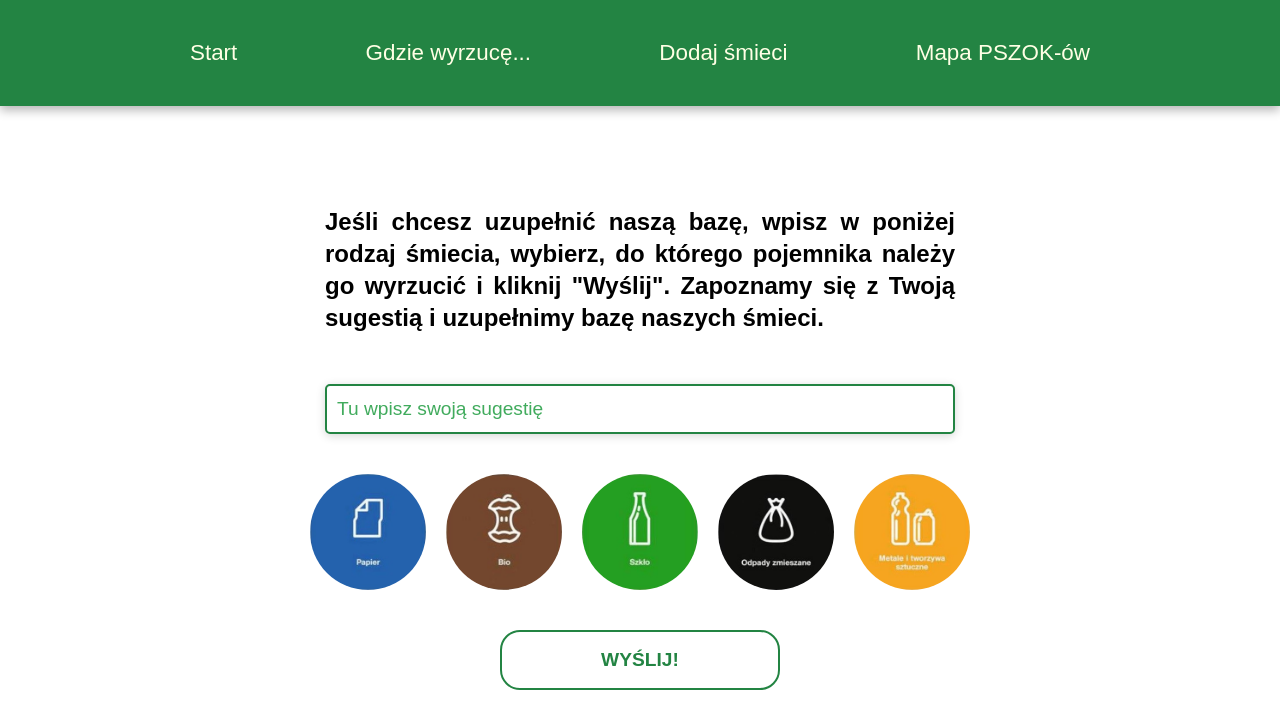
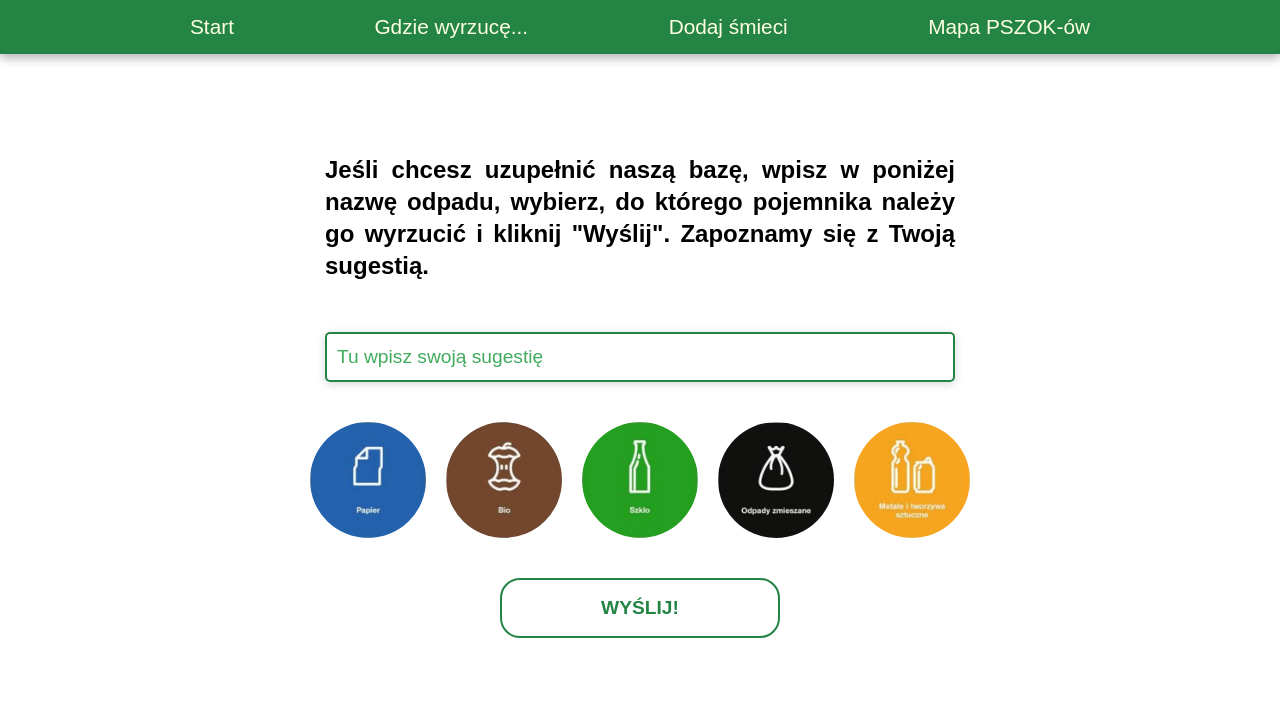
Before and after one commit to pizgo/waste_segregation_app, a React (Create React App) app: page /AddTrash in a window 1280 px wide. Shown: the top 728 px of the page. Built offline with nearby package versions, Linux system fonts and the light colour scheme.

Commit message:
searchForm mobile, tablet and desktop

```diff
--- a/src/components/AddTrash/AddTrash.js
+++ b/src/components/AddTrash/AddTrash.js
@@ -31,7 +31,6 @@ export const AddTrash = () => {
     //adding binID
     const handleClick = (id) => {
         setBinID(id)
-        console.log({id})
         setClickedID(id);
     }
 
@@ -68,10 +67,10 @@ export const AddTrash = () => {
     return (
         <section className="addTrash">
                 <div className="addTrash__container">
-                    <p className="addTrash__hello">Jeśli chcesz uzupełnić naszą bazę, wpisz w poniżej rodzaj
-                    śmiecia, wybierz, do którego pojemnika należy go wyrzucić i kliknij "Wyślij".
-                    Zapoznamy się z Twoją sugestią i uzupełnimy bazę naszych śmieci.</p>
-
+                    <p className="addTrash__hello">
+                        Jeśli chcesz uzupełnić naszą bazę, wpisz w poniżej nazwę odpadu, wybierz, do którego pojemnika należy go wyrzucić i kliknij "Wyślij".
+                        Zapoznamy się z Twoją sugestią.
+                    </p>
                     <input type="text" className="addTrash__form" placeholder="Tu wpisz swoją sugestię" onChange={handleChange} />
                     <div className="addTrash__bins">
                         <img src={paper} alt="paper" className={`addTrash__bins-img ${clickedID === 1 && "addTrash__bins-img-clicked"} `} onClick={event => handleClick(1)}/>
--- a/src/components/SearchForm/SearchForm.js
+++ b/src/components/SearchForm/SearchForm.js
@@ -46,9 +46,15 @@ export const SearchForm = () => {
                         </ul>
                         {selectedResult ?
                             <p className="search__result">
-                            <span>{ selectedResult.title }</span> : wyrzuć do pojemnika na <span>{getBinDict()[ selectedResult.binID ].title}.</span></p>
+                                <span className='search__result-element'>
+                                  { selectedResult.title }
+                                </span>  wyrzuć do pojemnika na <span className='search__result-element'>
+                                    {getBinDict()[ selectedResult.binID ].title}.
+                                </span>
+                            </p>
                             : null}
-                        {(!filteredResults.length && searchTerm) && <p className="search__result-false"> Brak wyników wyszukiwania. Chcesz uzupełnić naszą bazę?
+                        {(!filteredResults.length && searchTerm) && <p className="search__result-false">
+                            Brak wyników wyszukiwania. Chcesz uzupełnić naszą bazę?
                             <a href="/AddTrash"> Kliknij tutaj.</a>
                         </p>}
                 </div>
--- a/src/css/_Navbar.scss
+++ b/src/css/_Navbar.scss
@@ -78,11 +78,12 @@
     }
 
     @include tablet {
-      padding: 40px;
+      padding: 15px 40px;
       text-align: center;
 
       &:first-of-type {
         padding-left: 100px;
+        padding-top: 15px;
       }
       &:last-of-type {
         padding-right: 100px;
@@ -90,10 +91,11 @@
     }
 
     @include desktop {
-      padding: 40px;
+      padding: 15px 40px;
 
       &:first-of-type {
         padding-left: 190px;
+        padding-top: 15px;
       }
       &:last-of-type {
         padding-right: 190px;
@@ -108,7 +110,7 @@
     font-size: 1.2rem;
 
     @include desktop {
-      font-size: 1.4rem;
+      font-size: 1.3rem;
     }
 
     &:hover {
--- a/src/css/_SearchForm.scss
+++ b/src/css/_SearchForm.scss
@@ -13,6 +13,10 @@
     flex-direction: column;
     align-items: center;
     width: 80vw;
+
+    @include desktop {
+      width: 60vw;
+    }
   }
 
   &__text {
@@ -42,6 +46,11 @@
     padding: 10px;
     background-color: $white;
     overflow: scroll;
+    max-height: 300px;
+
+    @include desktop {
+      max-height: 300px;
+    }
 
     &-element {
       list-style-type: none;
@@ -59,43 +68,40 @@
     max-width: 100%;
     text-wrap: normal;
     margin-top: 30px;
-    font-size: 1.5rem;
+    font-size: 1.3rem;
     font-weight: bold;
     line-height: 2.2rem;
 
-    @include mobile {
+    &-element {
+      color: $green;
+      text-transform: uppercase;
       font-size: 1.3rem;
+
+      &:last-of-type {
+        text-transform: lowercase;
+        color: black;
+      }
     }
+
 
     &-false {
     margin-top: 30px;
-    font-size: 1.5rem;
-      font-weight: bold;
-      max-width: 100%;
-      text-wrap: normal;
+    font-size: 1.3rem;
+    font-weight: bold;
+    max-width: 100%;
 
-      @include mobile {
-        font-size: 1.3rem;
-      }
 
       & a {
         text-decoration: none;
         color: $green;
 
         &:hover {
-          font-size: 1.7rem;
+          cursor: pointer;
+          border-bottom: 2px solid $green;
         }
       }
     }
 
-    span {
-      color: $green;
-      text-transform: uppercase;
-      font-size: 1.7rem;
 
-      @include mobile {
-        font-size: 1.3rem;
-      }
-    }
   }
 }
```
